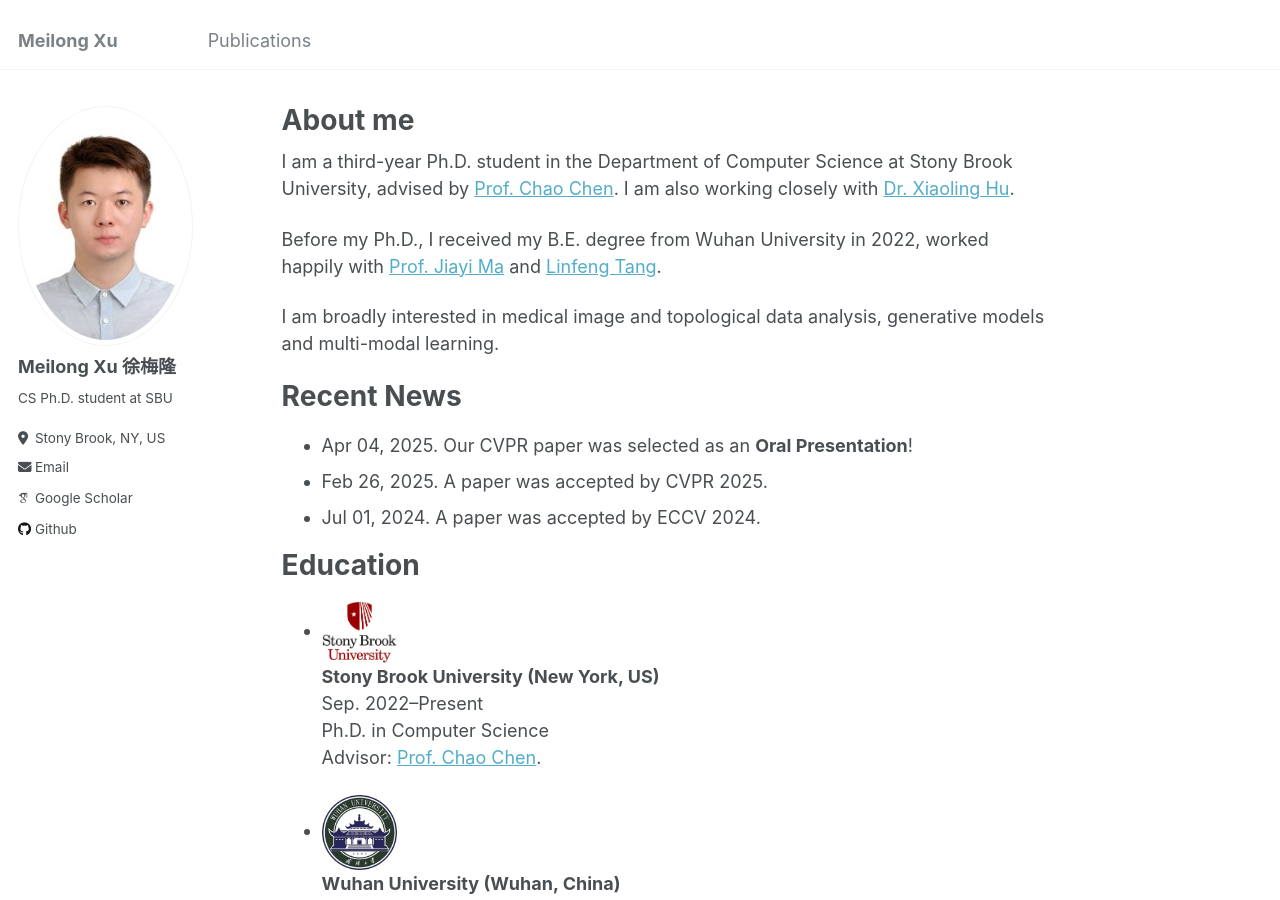
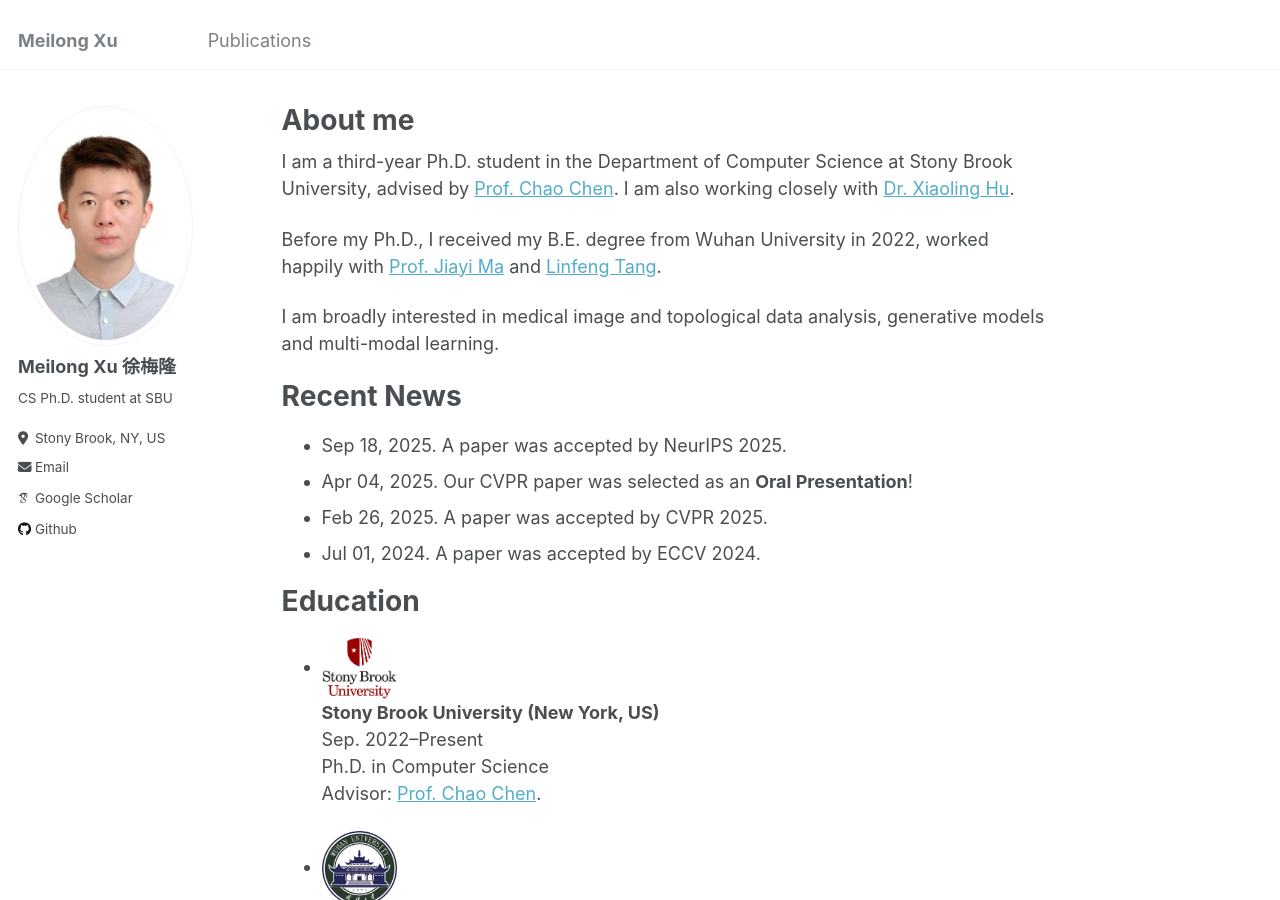
Before and after one commit to Melon-Xu/Melon-Xu.github.io, a Jekyll site: the page built from _pages/about.md, in a window 1280 px wide and 900 px high. Built offline with Jekyll 4.4.1, drawn with Linux system fonts in a browser that asks for light colours; some web fonts are replaced.

Commit message:
Update about.md

```diff
--- a/_pages/about.md
+++ b/_pages/about.md
@@ -15,6 +15,7 @@ Before my Ph.D., I received my B.E. degree from Wuhan University in 2022, worked
 I am broadly interested in medical image and topological data analysis, generative models and multi-modal learning.
 
 # Recent News
+* Sep 18, 2025. A paper was accepted by NeurIPS 2025.
 * Apr 04, 2025. Our CVPR paper was selected as an **Oral Presentation**!
 * Feb 26, 2025. A paper was accepted by CVPR 2025.
 * Jul 01, 2024. A paper was accepted by ECCV 2024.
```
